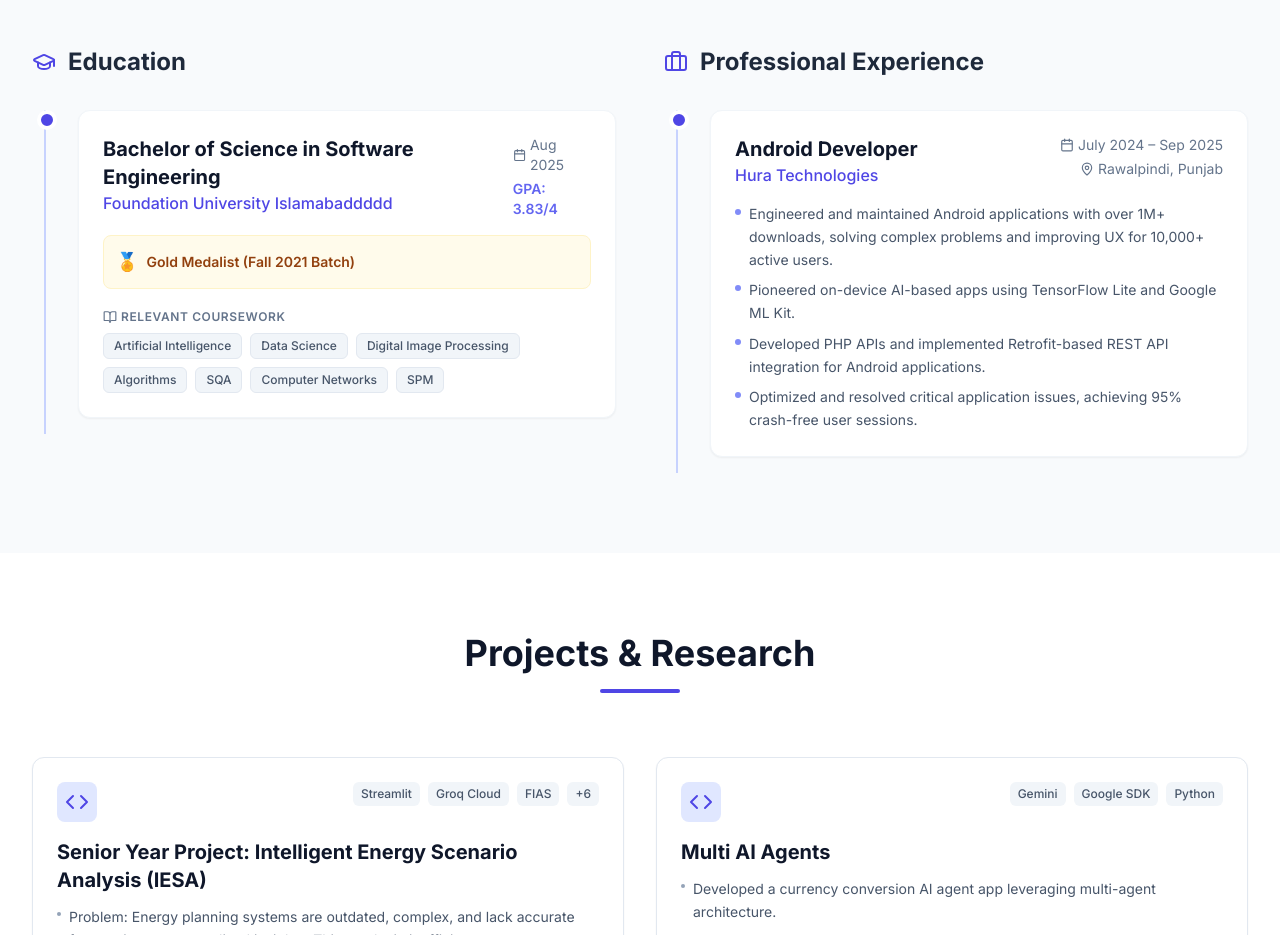
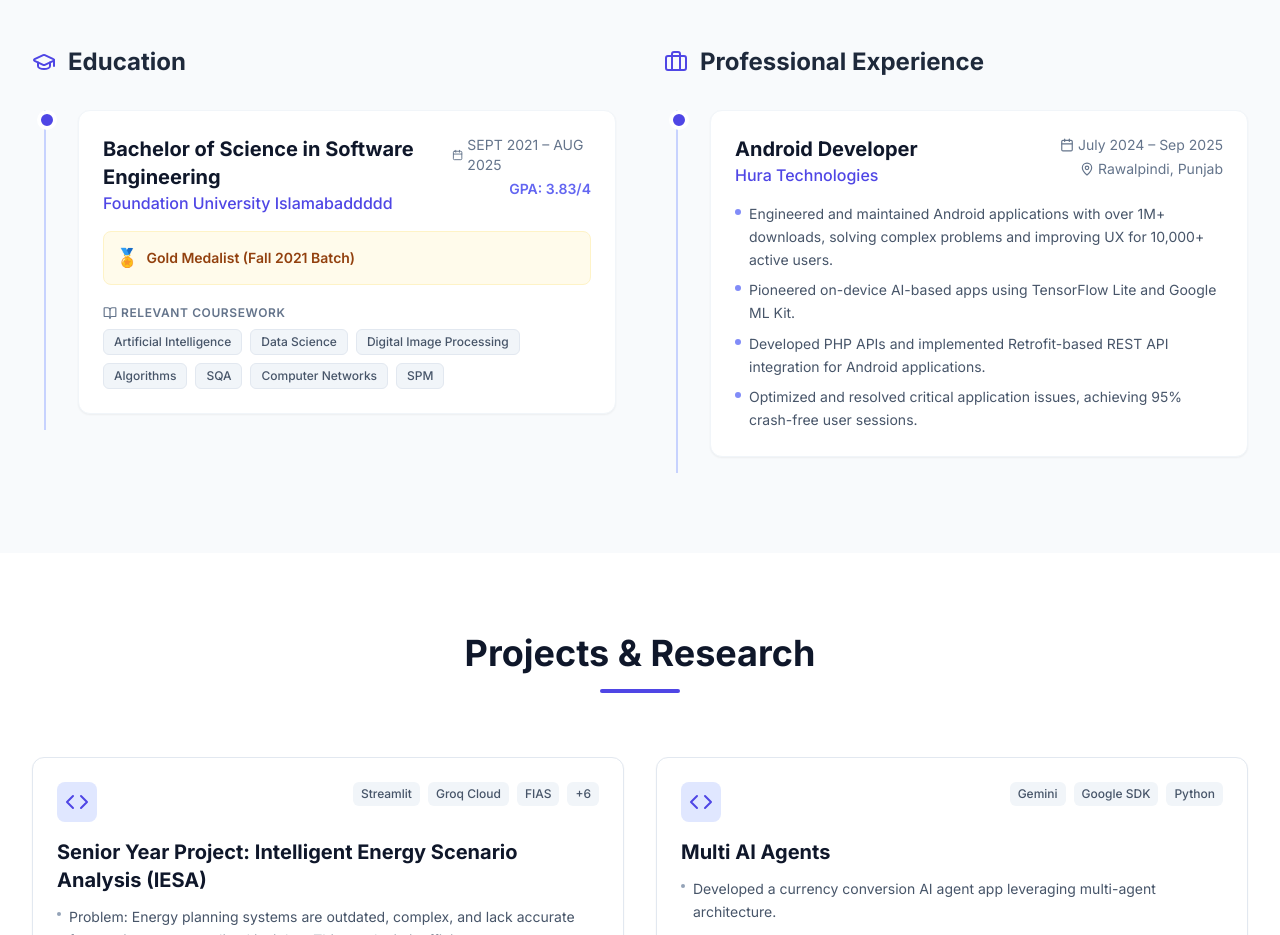
Before and after one commit to MuhammadSuffian/Portfolio-Website, a React (Vite) app: page / in a window 1280 px wide. Shown: the part 1000-1935 px from the top of the page. Built offline with nearby package versions, Linux system fonts and the light colour scheme.

Commit message:
Update constants.ts

```diff
--- a/constants.ts
+++ b/constants.ts
@@ -29,7 +29,7 @@ export const EDUCATION: EducationItem[] = [
     location: "Islamabad, Pakistan",
     degree: "Bachelor of Science in Software Engineering",
     gpa: "3.83/4",
-    date: "Aug 2025",
+    date: "SEPT 2021 – AUG 2025",
     honors: ["Gold Medalist (Fall 2021 Batch)"],
     coursework: [
       "Artificial Intelligence",
```
